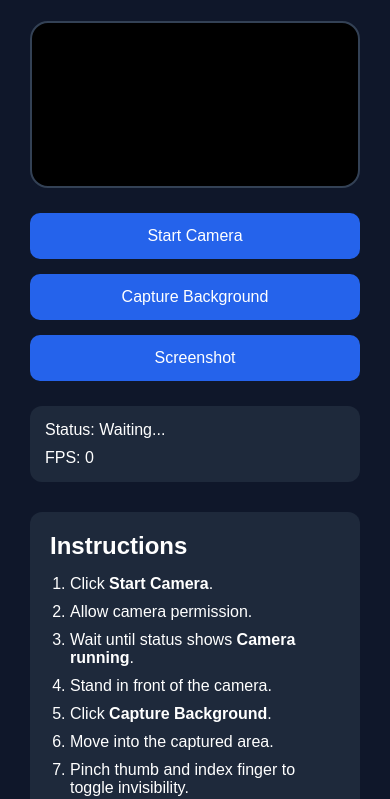
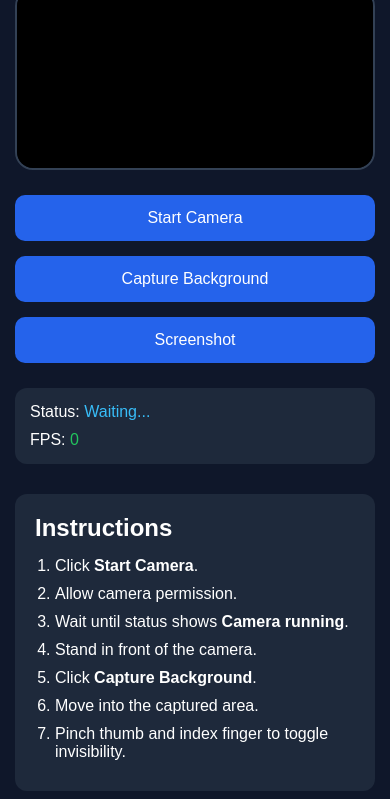
Before and after one commit to khyathi-2006/Invisibility, a website built with Vite: page index.html in a window 390 px wide. Shown: the part 155-954 px from the top of the page. Built offline with nearby package versions, Linux system fonts and the light colour scheme.

Commit message:
Update style.css

```diff
--- a/style.css
+++ b/style.css
@@ -2,124 +2,316 @@
     margin:0;
     padding:0;
     box-sizing:border-box;
-    font-family:Arial,Helvetica,sans-serif;
+    font-family:Arial, Helvetica, sans-serif;
 }
 
+
 body{
+
     background:#0f172a;
-    color:#fff;
+
+    color:white;
+
     min-height:100vh;
+
     display:flex;
+
     justify-content:center;
+
     align-items:center;
+
     padding:30px;
+
 }
 
+
+
 .container{
+
     width:100%;
+
     max-width:1200px;
+
 }
 
+
+
+
 header{
+
     text-align:center;
+
     margin-bottom:25px;
+
 }
 
+
+
 header h1{
+
     font-size:2.5rem;
+
     margin-bottom:10px;
+
 }
 
+
+
 header p{
+
     color:#cbd5e1;
+
     font-size:1rem;
+
 }
 
+
+
+
+
 .video-container{
+
     position:relative;
+
     width:100%;
+
     max-width:960px;
+
     margin:auto;
+
     border-radius:18px;
+
     overflow:hidden;
+
     background:#000;
+
     border:2px solid #334155;
+
 }
 
-video{
+
+
+
+
+/*
+    Webcam source
+    Hidden visually but still available
+    for MediaPipe processing
+*/
+
+
+#video{
+
     display:none;
+
 }
 
-canvas{
+
+
+
+
+/*
+    AI processed output
+*/
+
+
+#canvas{
+
     width:100%;
+
+    height:auto;
+
     display:block;
+
+    background:#000;
+
 }
 
+
+
+
+
 .controls{
+
     display:flex;
+
     justify-content:center;
+
     flex-wrap:wrap;
+
     gap:15px;
+
     margin-top:25px;
+
 }
 
+
+
+
+
 button{
+
     padding:14px 28px;
+
     border:none;
+
     border-radius:10px;
+
     cursor:pointer;
+
     background:#2563eb;
+
     color:white;
+
     font-size:16px;
-    transition:.25s;
+
+    transition:0.25s;
+
 }
 
+
+
 button:hover{
+
     background:#1d4ed8;
+
     transform:translateY(-2px);
+
 }
 
-.status{
-    display:flex;
-    justify-content:space-between;
-    margin-top:25px;
-    background:#1e293b;
-    padding:15px;
-    border-radius:12px;
+
+
+button:active{
+
+    transform:scale(0.98);
+
 }
 
-.instructions{
-    margin-top:30px;
+
+
+
+
+.status{
+
+    display:flex;
+
+    justify-content:space-between;
+
+    margin-top:25px;
+
     background:#1e293b;
-    padding:20px;
+
+    padding:15px;
+
     border-radius:12px;
+
+    font-size:16px;
+
 }
 
-.instructions h2{
-    margin-bottom:15px;
+
+
+
+
+#statusText{
+
+    color:#38bdf8;
+
 }
 
-.instructions ol{
-    padding-left:20px;
+
+
+
+
+#fps{
+
+    color:#22c55e;
+
 }
 
+
+
+
+
+.instructions{
+
+    margin-top:30px;
+
+    background:#1e293b;
+
+    padding:20px;
+
+    border-radius:12px;
+
+}
+
+
+
+
+
+.instructions h2{
+
+    margin-bottom:15px;
+
+}
+
+
+
+
+
+.instructions ol{
+
+    padding-left:20px;
+
+}
+
+
+
+
+
 .instructions li{
+
     margin-bottom:10px;
+
 }
+
+
+
+
 
 @media(max-width:768px){
 
-    header h1{
-        font-size:2rem;
+
+    body{
+
+        padding:15px;
+
     }
 
-    .status{
-        flex-direction:column;
-        gap:10px;
+
+    header h1{
+
+        font-size:2rem;
+
     }
 
-    button{
-        width:100%;
+
+
+    .status{
+
+        flex-direction:column;
+
+        gap:10px;
+
     }
 
+
+
+    button{
+
+        width:100%;
+
+    }
+
+
 }
```
